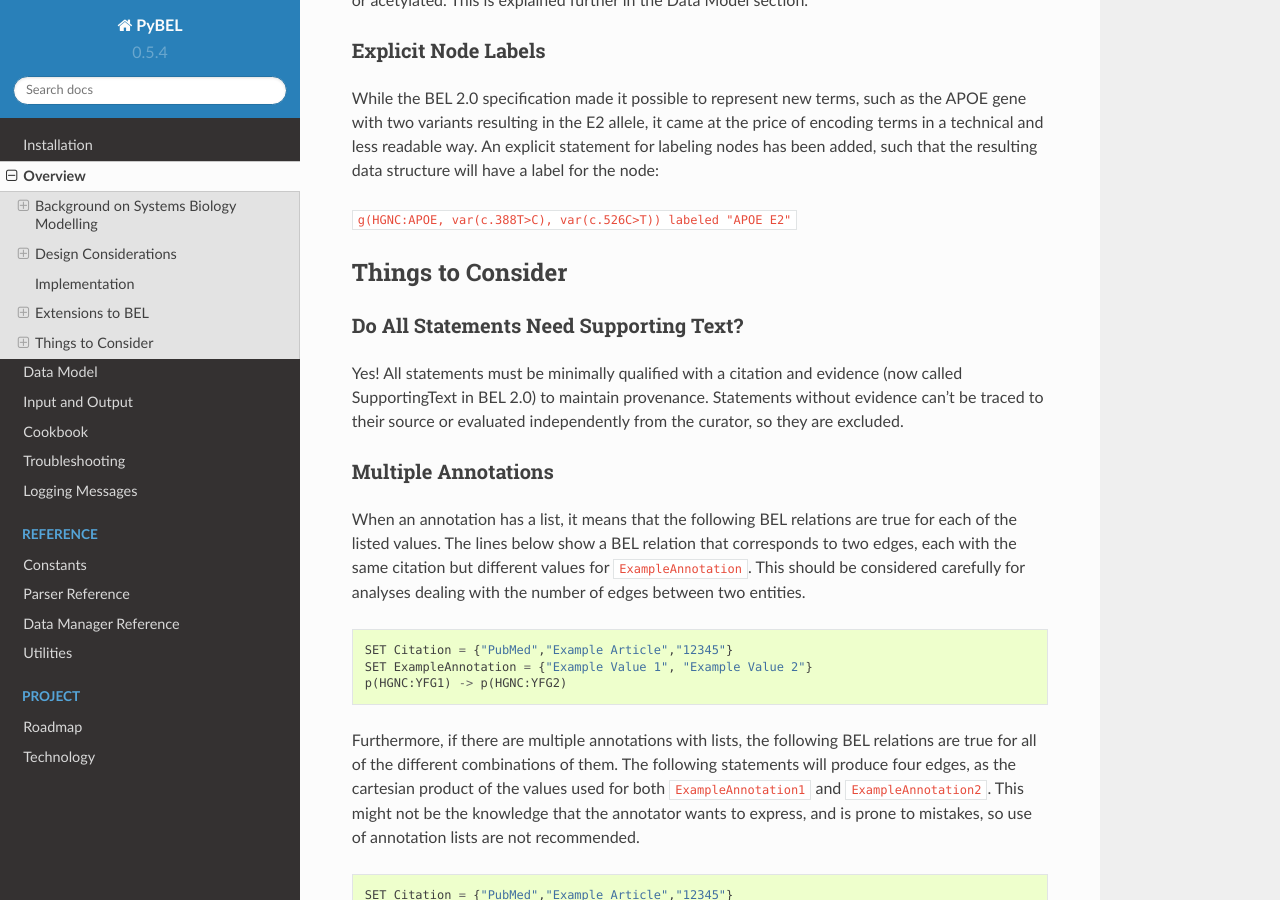
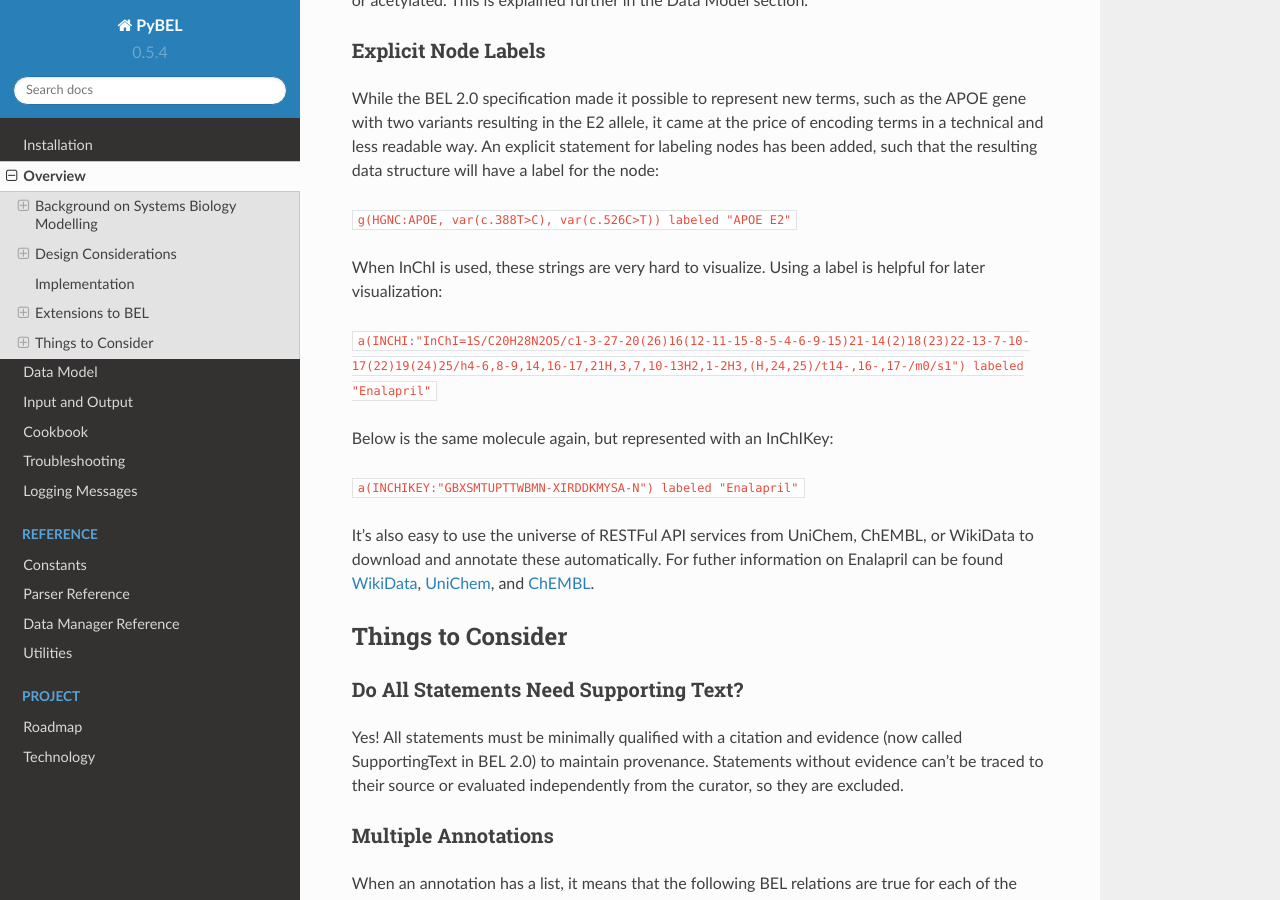
Before and after one commit to pybel/pybel, a Sphinx documentation site: the page built from docs/source/overview.rst, in a window 1280 px wide and 900 px high, scrolled down 2605 px. Built offline with Sphinx 7.4.7 and the Read the Docs theme 2.0.0, drawn with Linux system fonts in a browser that asks for light colours.

Commit message:
Update docs
[skip ci]

```diff
--- a/docs/source/overview.rst
+++ b/docs/source/overview.rst
@@ -109,6 +109,19 @@ resulting in the E2 allele, it came at the price of encoding terms in a technica
 statement for labeling nodes has been added, such that the resulting data structure will have a label for the node:
 
 ``g(HGNC:APOE, var(c.388T>C), var(c.526C>T)) labeled "APOE E2"``
+
+When InChI is used, these strings are very hard to visualize. Using a label is helpful for later visualization:
+
+``a(INCHI:"InChI=1S/C20H28N2O5/c1-3-27-20(26)16(12-11-15-8-5-4-6-9-15)21-14(2)18(23)22-13-7-10-17(22)19(24)25/h4-6,8-9,14,16-17,21H,3,7,10-13H2,1-2H3,(H,24,25)/t14-,16-,17-/m0/s1") labeled "Enalapril"``
+
+Below is the same molecule again, but represented with an InChIKey:
+
+``a(INCHIKEY:"GBXSMTUPTTWBMN-XIRDDKMYSA-N") labeled "Enalapril"``
+
+It's also easy to use the universe of RESTFul API services from UniChem, ChEMBL, or WikiData to download and annotate
+these automatically. For futher information on Enalapril can be found `WikiData <https://www.wikidata.org/wiki/Q422185>`_,
+`UniChem <https://www.ebi.ac.uk/unichem/frontpage/results?queryText=GBXSMTUPTTWBMN-XIRDDKMYSA-N&kind=InChIKey&sources=&incl=exclude>`_,
+and `ChEMBL <https://www.ebi.ac.uk/chembldb/compound/inspect/CHEMBL578>`_.
 
 Things to Consider
 ------------------
```
